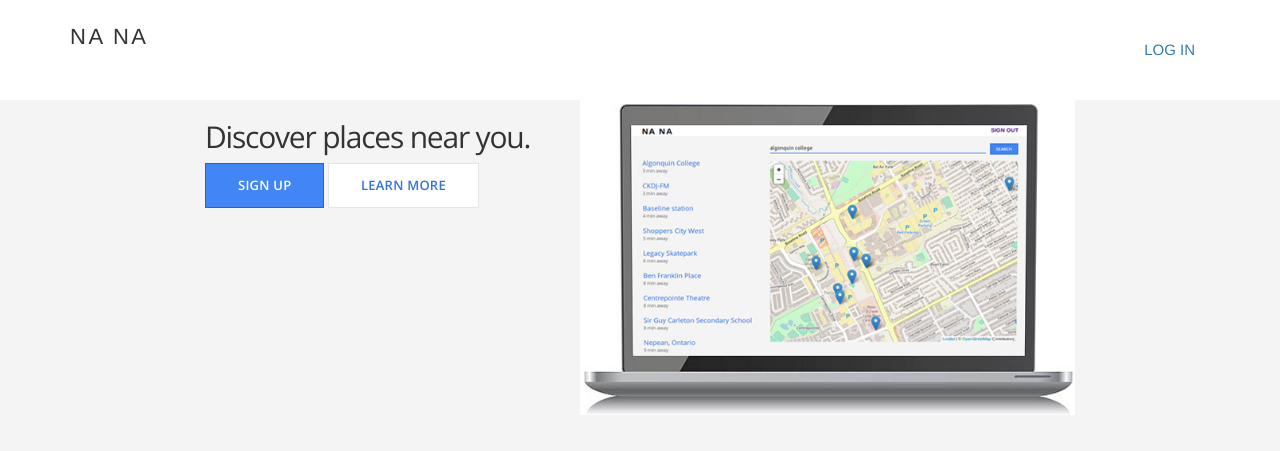
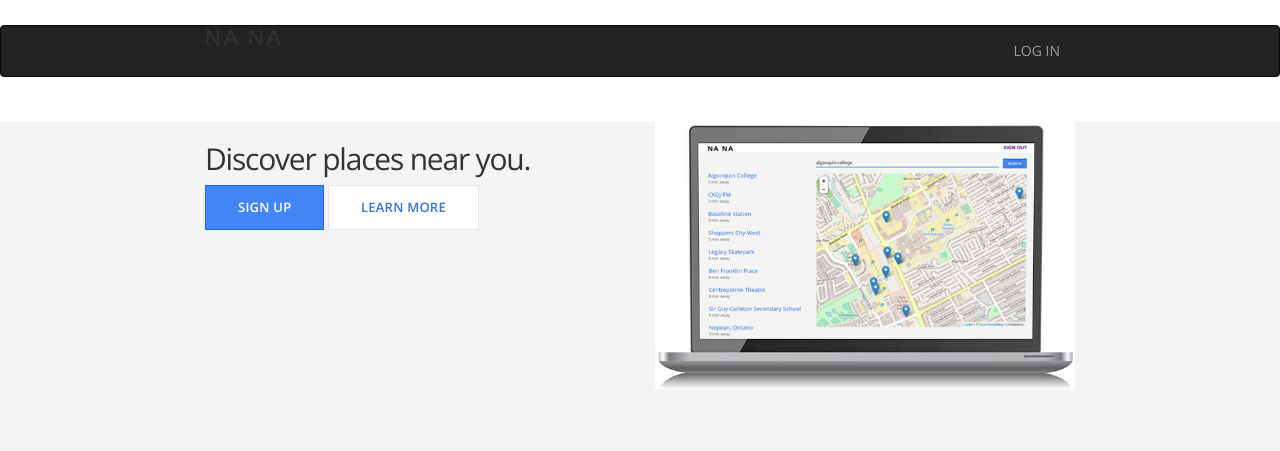
Before and after one commit to JuliaSun2000/NANA, a Flask app: page / in a window 1280 px wide. Shown: the top 451 px of the page. Run offline with Flask 2, Linux system fonts and the light colour scheme; some libraries are stand-ins or nearby versions.

Commit message:
update index

```diff
--- a/templates/index.html
+++ b/templates/index.html
@@ -1,10 +1,6 @@
 {% extends "layout.html" %}
 {% block subtitle%}
-  <div class="collapse navbar-collapse" id="myNavbar">
-        <ul class="nav navbar-nav navbar-right">
-        <li><a href="{{ url_for ('login') }}">LOG IN</a></li>
-        </ul>
-  </div>
+ <a href="{{ url_for ('login') }}">LOG IN</a>
 {% endblock %}
 {% block content %}
   <!-- <main class="hero-section">
@@ -13,14 +9,14 @@
       <div class="section-content"> -->
       <div class="container-fluid">
         <div class="row">
-          <div class="col-md-5" info>
+          <div class="col-md-6" info>
             <h2>Discover places near you.</h2>
             <a href="{{ url_for ('signup') }}" class="btn-primary">Sign up</a>
             <a href="{{ url_for('about') }}" class="btn-secondary">Learn more</a>
           </div>
 
           <!-- <div class="section-device"> -->
-          <div class="col-md-7 image">
+          <div class="col-md-6 image">
             <img src="static/img/pic.jpg" class="img-responsive">
           </div>
          </div>
--- a/templates/layout.html
+++ b/templates/layout.html
@@ -21,10 +21,18 @@
   </head>
   <body>
     <header>
-      <div class="container">
-        <h1 class="title">NA NA</h1>
-        <h1 class="subtitle">{% block subtitle%}{% endblock %}</h1>
-      </div>
+        <nav class="navbar navbar-inverse">
+          <div class="container-fluid">
+     <!--  <div class="container"> -->
+            <h1 class="title">NA NA</h1>
+         <div class="collapse navbar-collapse" id="myNavbar">
+        <ul class="nav navbar-nav navbar-right">
+        <li>{% block subtitle%}{% endblock %}</li>
+
+        </ul>
+          </div>
+          </div>
+        </nav>
     </header>
 
     {% block content %}
```
